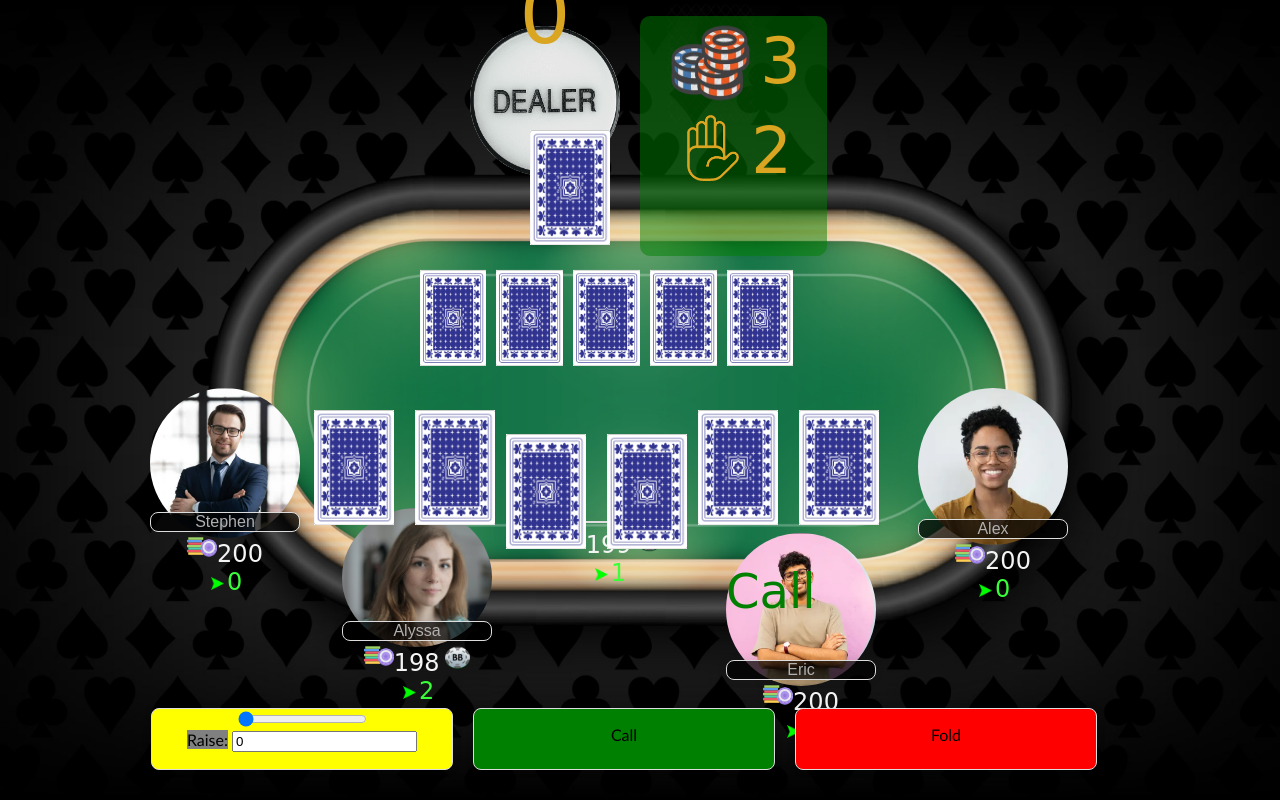
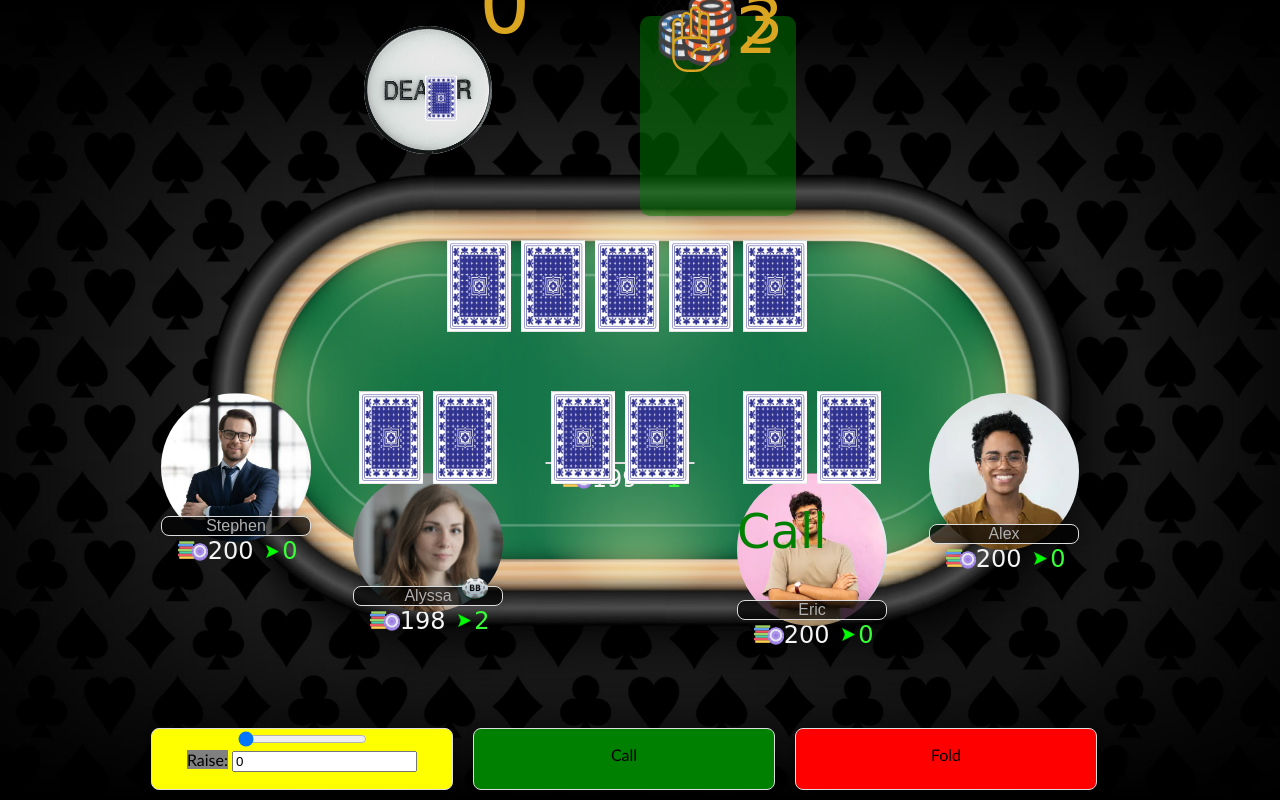
Before and after one commit to am-wol/AMW-Poker, a plain HTML site: page main.html in a window 1280 px wide. Drawn offline with Linux system fonts and the light colour scheme; files whose address does not match are found by name.

Commit message:
frontend updates

```diff
--- a/main.css
+++ b/main.css
@@ -6,8 +6,10 @@ body{
     background-size: cover;
 }
 .player{
-    height: 250px;
-    width: 150px;
+    height: 40%;
+    width: 10%;
+    /* background-color: black; */
+    place-items: center;
     /* background-color: #f5f5f5; */
     /* border: 2px solid #ddd; */
     border-radius: 8px;
@@ -35,10 +37,9 @@ body{
 }
 
 .player h1 {
-    margin: 0px;
-    padding: 0px;
-    white-space: nowrap;
-    color: #f4f4f4;
+    display: flex;
+    justify-content: center;
+    gap: 10px;
 }
 
 .player p {
@@ -57,7 +58,7 @@ body{
     margin-top: -30px;
     position: relative;
     z-index: 2;
-  }
+}
 
 #chips {
     height: 30px;
@@ -72,7 +73,7 @@ body{
 }
 #p1 {
     position: fixed;
-    top: 53%;
+    top: 45%;
     right: 45%;
 }
 #p2 {
@@ -82,17 +83,13 @@ body{
 }
 #p3 {
     position: fixed;
-    top: 50%;
+    top: 45%;
     right: 60%;
 }
 #p4 {
     position: fixed;
-    top: 50%;
+    top: 45%;
     right: 30%;
-}
-#p4Overlay {
-    background-color: rgba(0, 0, 0, 0);
-    z-index: 1;
 }
 #p5 {
     position: fixed;
@@ -103,41 +100,55 @@ body{
 #dealer {
     position: absolute;
     top: 2%;
-    right: 50%;
+    right: 60%;
 }
-
+#roundinfo p {
+    margin: -10vh;
+}
 #roundInfo {
     position: absolute;
-    top: 2%;
-    left: 50%;
-    width: auto;
-    height: 30vh;
+    top: 2vh;
+    left: 50vw;
+    width: fit-content;
+    height: 25vh;
     background-color: rgba(0, 128, 0, 0.5);
     border-radius: 10px;
-    padding-left: 2vw;
-    padding-right: 2vw;
+    padding-left: 1vw;
+    padding-right: 1vw;
 
     display: flex;
     flex-direction: column;
     align-items: center;
+    gap: 0;
+}
+
+.row_a {
+    position: relative;
+    top: -5vh;
+    display: flex;
+    align-items: center;
+    justify-content: center;
+}
+
+.row_b {
+    position: relative;
+    top: -36vh;
+    display: flex;
+    align-items: center;
+    justify-content: center;
 }
 
 #potImg {
     position: relative;
     width: 7vw;
     height: 15vh;
-    top: -2vh;
+    top: -6vh;
 }
 #potAmount {
-    /* position: relative;
-    top: 10%;
-    left: 35%; */
     position: relative;
     top: -7vh;
-    /* top: 10%; */
     font-size: 5vw;
     color: goldenrod;
-
 }
 #roundInfoParagraph {
     position: relative;
@@ -146,17 +157,22 @@ body{
     left: 1vw;
 }
 
-.row_b {
-    position: relative;
-    top: -21vh;
-}
-
 #deckd {
     border-radius: 0;
     position: relative;
-    top: -20%;
-    left: 20%;
+    top: -55%;
+    left: 40%;
     z-index: 1;
+}
+
+#total {
+    position: relative;
+    /* top: -330px; */
+    top: -62%;
+    left: 60%;
+    z-index: 10;
+    font-size: 5em;
+    color: goldenrod;
 }
 
 .imageu-container {
@@ -193,8 +209,6 @@ body{
 }
 
 #actionContainer {
-    /* background-color: #f1f1f1; */
-    padding: 20px;
     text-align: center;
     position: fixed;
     bottom: 0;
@@ -202,8 +216,7 @@ body{
     display: flex !important;
     justify-content: center;
     margin-left: -2.5vw;
-    z-index: 2;
-    /* display: none; */
+    z-index: 3;
 }
 
 #check {
@@ -230,23 +243,28 @@ body{
 #raiseLabel {
     background-color: grey;
 }
-
 #cardContainer {
     position: absolute;
-    top: 40%;
-    left: 50%;
+    top: 36%;
+    left: 49%;
     transform: translate(-50%, -50%);
     justify-content: center;
     align-items: center;
     display: flex;
-    width: 30%;
+    width: 40%;
+    gap: 10px;
 }
 .card {
     position: relative;
-    left: -28.5px;
-    width: 10vh;
+    justify-content: center;
+    width: 5vw;
     height: auto;
-    margin-right: 10px;
+}
+.dcard {
+    position: relative;
+    justify-content: center;
+    width: 2.5vw;
+    height: auto;
 }
 .card img {
     width: 100%;
@@ -258,12 +276,25 @@ body{
     border-radius: 0;
 }
 .i1 {
-    display: inline-block;
+    display: flex;
+    align-items: center;
+    justify-content: center;
+}
+.i2 {
+    display: flex;
+    align-items: center;
+    justify-content: center;
+    gap: 1vw;
 }
 
 .lbbbimg {
+    position: relative;
     width: 2vw;
     display: none;
+    float: right;
+    margin-right: 10%;
+    margin-top: -60px;
+    z-index: 1000;
 }
 
 #handIMG {
@@ -271,7 +302,6 @@ body{
     display: inline-block;
     position: relative;
     top: 1vh;
-    /* display: none; */
 }
 
 .arrow {
@@ -292,8 +322,8 @@ body{
     left: 0;
     width: 100%;
     height: 100%;
-    background-color: rgba(0, 0, 0, 0.5); /* Semi-transparent background */
-    z-index: 999; /* Ensure the popup appears on top */
+    background-color: rgba(0, 0, 0, 0.5);
+    z-index: 999;
 }
 
 .endDisplay-content {
@@ -387,14 +417,6 @@ body{
     background-color: #45a049;
 }
 
-#total {
-    position: relative;
-    top: -330px;
-    z-index: 10;
-    font-size: 5em;
-    color: goldenrod;
-}
-
 @import url('https://fonts.googleapis.com/css2?family=Press+Start+2P&display=swap');
 
 body {
--- a/main.html
+++ b/main.html
@@ -24,10 +24,18 @@
                 <p id="userName"></p>
             </div>
             <div class="info">
-            <p class="i1"><img id="chips" src="images/chips.svg" alt=""><p class="i1" id="p1p1">###</p>
+                <div class="i2">
+                    <div class="i1">
+                        <img id="chips" src="images/chips.svg" alt="">
+                        <p id="p1p1">###</p>
+                    </div>
+                    <div class="i1">
+                        <img class="arrow" src="images/arrow.png" alt="">
+                        <p class="inRound" id="p1p2">test</p>
+                    </div>
+                </div>
+            </div>
             <img src="images/smallblind.webp" class="lbbbimg" id="p1sb" alt=""> <img src="images/bigblind.png" class="lbbbimg" id="p1bb"></p>
-            <p class="i1"><img class='arrow' src="images/arrow.png" alt=""><p class="inRound" id="p1p2"> test</p></p>
-        </div>
         </div>
     </div>
     <div class="player" id="p2">
@@ -42,9 +50,17 @@
                 <p>Stephen</p>
             </div>
             <div class="info">
-            <p class="i1"><img id="chips" src="images/chips.svg" alt=""><p class="i1" id="p2p1">###</p>
-            <img src="images/smallblind.webp" class="lbbbimg" id="p2sb" alt=""> <img src="images/bigblind.png" class="lbbbimg" id="p2bb"></p>
-            <p class="i1"><img class='arrow' src="images/arrow.png" alt=""><p class="inRound" id="p2p2"> test</p></p>
+                <div class="i2">
+                    <div class="i1">
+                        <img id="chips" src="images/chips.svg" alt="">
+                        <p id="p2p1">###</p>
+                    </div>
+                    <div class="i1">
+                        <img class="arrow" src="images/arrow.png" alt="">
+                        <p class="inRound" id="p2p2">test</p>
+                    </div>
+                </div>
+                <img src="images/smallblind.webp" class="lbbbimg" id="p2sb" alt=""> <img src="images/bigblind.png" class="lbbbimg" id="p2bb">
             </div>
         </div>
     </div>
@@ -60,14 +76,21 @@
                 <p>Alyssa</p>
             </div>
             <div class="info">
-            <p class="i1"><img id="chips" src="images/chips.svg" alt=""><p class="i1" id="p3p1">###</p>
+                <div class="i2">
+                    <div class="i1">
+                        <img id="chips" src="images/chips.svg" alt="">
+                        <p id="p3p1">###</p>
+                    </div>
+                    <div class="i1">
+                        <img class="arrow" src="images/arrow.png" alt="">
+                        <p class="inRound" id="p3p2">test</p>
+                    </div>
+                </div>
                 <img src="images/smallblind.webp" class="lbbbimg" id="p3sb" alt=""> <img src="images/bigblind.png" class="lbbbimg" id="p3bb"></p>
-            <p class="i1"><img class='arrow' src="images/arrow.png" alt=""><p class="inRound" id="p3p2"> test</p></p>
             </div>
         </div>
     </div>
     <div class="player" id="p4">
-        <div id="p4Overlay">
         <h1>
             <img src="/images/cards/back.png" alt="" id="p4c1" class="card">
             <img src="/images/cards/back.png" alt="" id="p4c2" class="card">
@@ -79,10 +102,17 @@
                 <p>Eric</p>
             </div>
             <div class="info">
-                <p class="i1"><img id="chips" src="images/chips.svg" alt=""><p class="i1" id="p4p1">###</p>
+                <div class="i2">
+                    <div class="i1">
+                        <img id="chips" src="images/chips.svg" alt="">
+                        <p id="p4p1">###</p>
+                    </div>
+                    <div class="i1">
+                        <img class="arrow" src="images/arrow.png" alt="">
+                        <p class="inRound" id="p4p2">test</p>
+                    </div>
+                </div>
                 <img src="images/smallblind.webp" class="lbbbimg" id="p4sb" alt=""> <img src="images/bigblind.png" class="lbbbimg" id="p4bb"></p>
-                <p class="i1"><img class='arrow' src="images/arrow.png" alt=""><p class="inRound" id="p4p2"> test</p></p>
-            </div>
             </div>
         </div>
     </div>
@@ -98,24 +128,33 @@
                 <p>Alex</p>
             </div>
             <div class="info">
-            <p class="i1"><img id="chips" src="images/chips.svg" alt=""><p class="i1" id="p5p1">###</p>
+                <div class="i2">
+                    <div class="i1">
+                        <img id="chips" src="images/chips.svg" alt="">
+                        <p id="p5p1">###</p>
+                    </div>
+                    <div class="i1">
+                        <img class="arrow" src="images/arrow.png" alt="">
+                        <p class="inRound" id="p5p2">test</p>
+                    </div>
+                </div>
                 <img src="images/smallblind.webp" class="lbbbimg" id="p5sb" alt=""> <img src="images/bigblind.png" class="lbbbimg" id="p5bb"></p>
-            <p class="i1"><img class='arrow' src="images/arrow.png" alt=""><p class="inRound" id="p5p2"> test</p></p>
             </div>
         </div>
     </div>
     <div class="player" id="dealer">
         <img src="images/dealer1.png" alt="" class="playerimg">
-        <img src="images/cards/back.png" alt="" id="deckd" class="card">
         <p id="total">0</p>
+        <img src="images/cards/back.png" alt="" id="deckd" class="dcard">
     </div>
-
     <div id="roundInfo">
         <div class="row_a">
-            <img src="images/chipsStack.webp" id="potImg" class="i1" alt=""> <p class="i1" id="potAmount">pot</p>
+            <img src="images/chipsStack.webp" id="potImg" alt="">
+            <p id="potAmount">pot</p>
         </div>
         <div class="row_b">
-            <img src="images/hand.png" id="handIMG" alt=""><p class="i1" id="roundInfoParagraph">###</p>
+            <img src="images/hand.png" id="handIMG" alt="">
+            <p class="i1" id="roundInfoParagraph">call</p>
         </div>
     </div>
     <div id="actionContainer">
```
Lines whose indentation alone changed are shown as unchanged.
